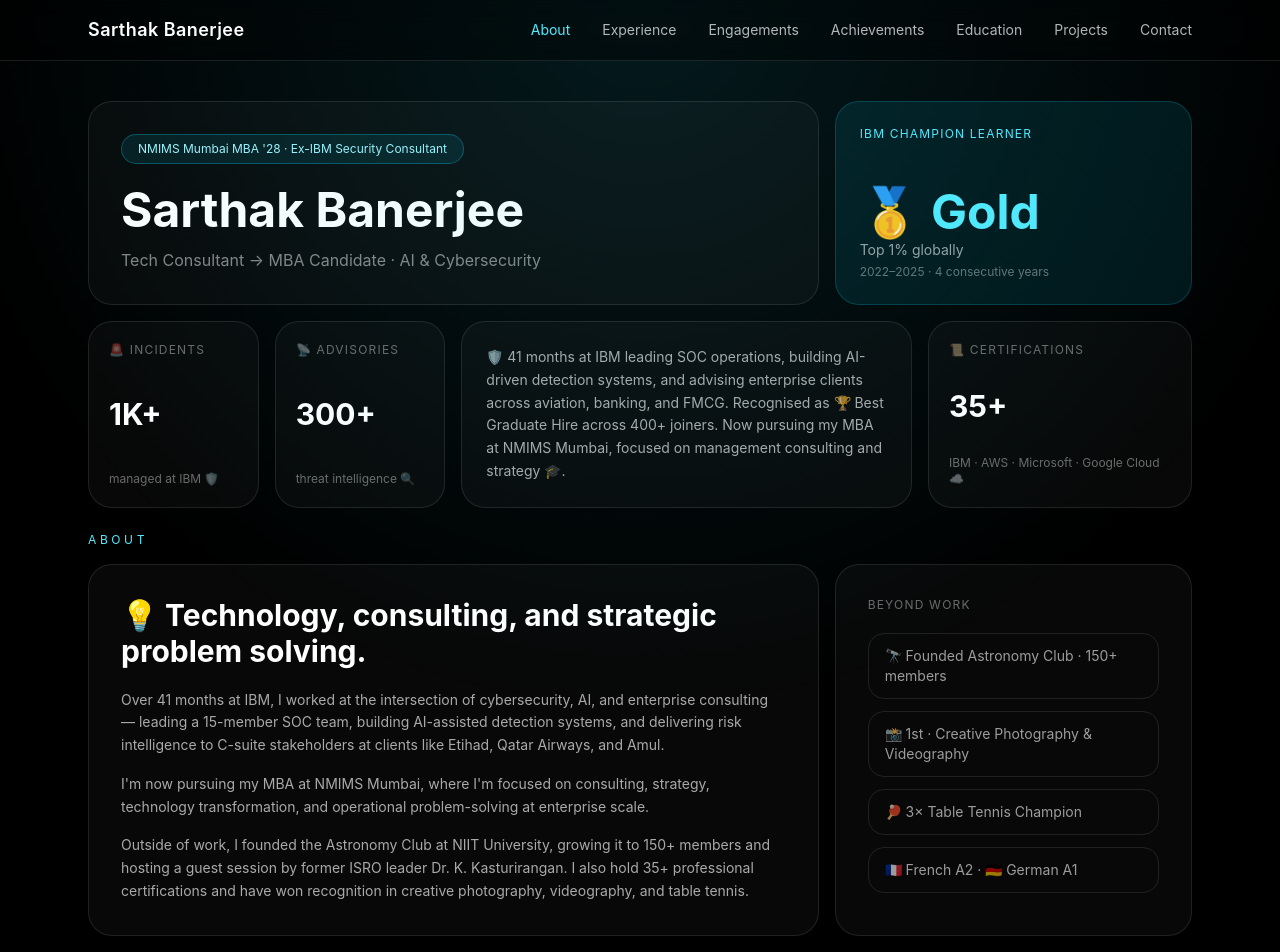
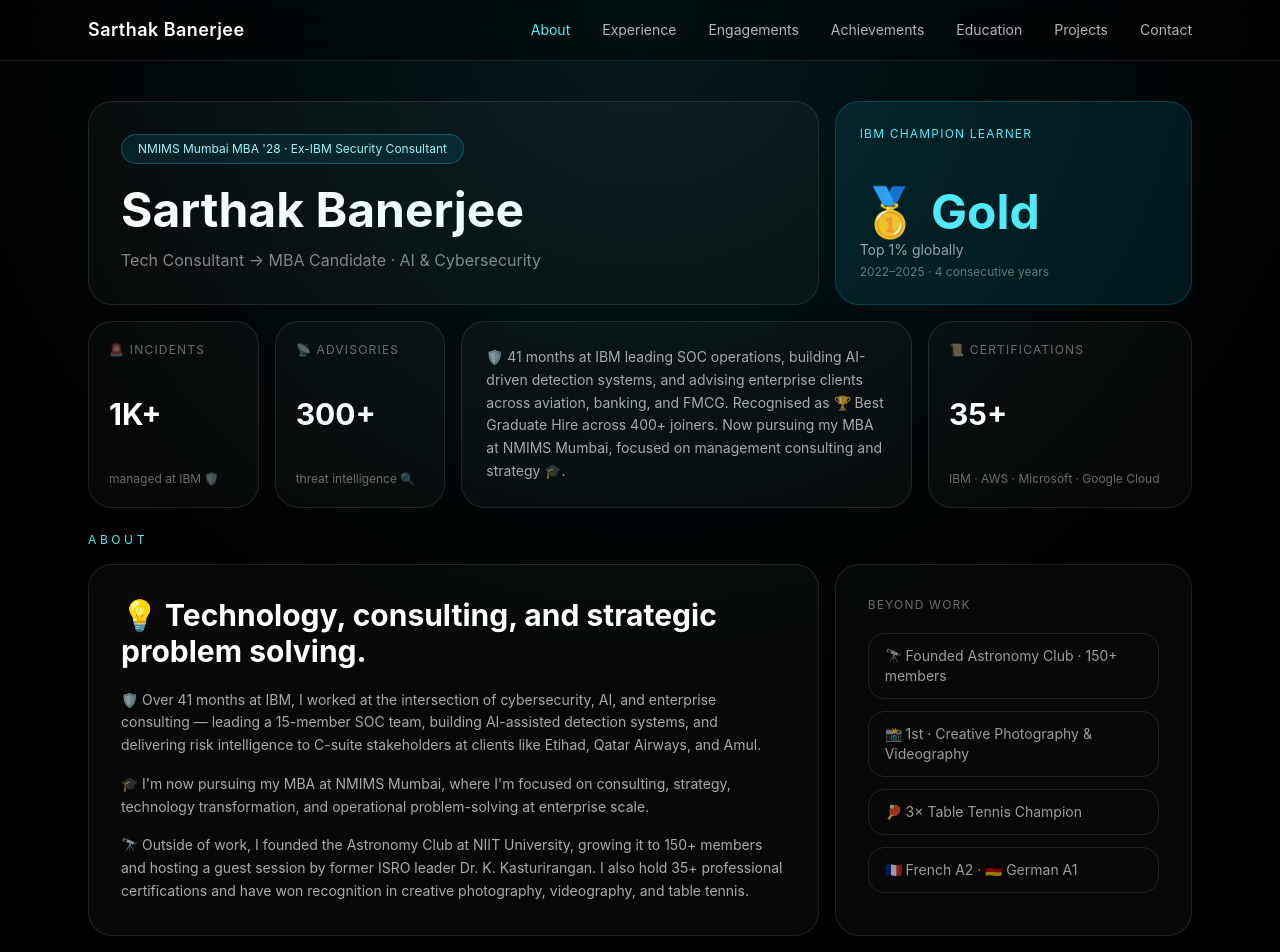
Before and after one commit to sarthak-banerjee/sarthak-banerjee.github.io, a React (Vite) app: page / in a window 1280 px wide. Shown: the top 952 px of the page. Built offline with nearby package versions, Linux system fonts and the light colour scheme.

Commit message:
more emojis

```diff
--- a/src/App.jsx
+++ b/src/App.jsx
@@ -165,7 +165,7 @@ export default function Portfolio() {
           <div className="col-span-12 md:col-span-3 bg-white/[0.03] border border-white/10 rounded-3xl p-5 flex flex-col justify-between">
             <p className="text-white/40 text-xs uppercase tracking-widest">📜 Certifications</p>
             <p className="text-3xl font-bold">35+</p>
-            <p className="text-white/40 text-xs">IBM · AWS · Microsoft · Google Cloud ☁️</p>
+            <p className="text-white/40 text-xs">IBM · AWS · Microsoft · Google Cloud</p>
           </div>
         </div>
 
@@ -176,9 +176,9 @@ export default function Portfolio() {
             <div className="col-span-12 md:col-span-8 bg-white/[0.03] border border-white/10 rounded-3xl p-8">
               <h2 className="text-3xl font-bold mb-5">💡 Technology, consulting, and strategic problem solving.</h2>
               <div className="text-white/65 leading-relaxed space-y-4 text-sm">
-                <p>Over 41 months at IBM, I worked at the intersection of cybersecurity, AI, and enterprise consulting — leading a 15-member SOC team, building AI-assisted detection systems, and delivering risk intelligence to C-suite stakeholders at clients like Etihad, Qatar Airways, and Amul.</p>
-                <p>I'm now pursuing my MBA at NMIMS Mumbai, where I'm focused on consulting, strategy, technology transformation, and operational problem-solving at enterprise scale.</p>
-                <p>Outside of work, I founded the Astronomy Club at NIIT University, growing it to 150+ members and hosting a guest session by former ISRO leader Dr. K. Kasturirangan. I also hold 35+ professional certifications and have won recognition in creative photography, videography, and table tennis.</p>
+                <p>🛡️ Over 41 months at IBM, I worked at the intersection of cybersecurity, AI, and enterprise consulting — leading a 15-member SOC team, building AI-assisted detection systems, and delivering risk intelligence to C-suite stakeholders at clients like Etihad, Qatar Airways, and Amul.</p>
+                <p>🎓 I'm now pursuing my MBA at NMIMS Mumbai, where I'm focused on consulting, strategy, technology transformation, and operational problem-solving at enterprise scale.</p>
+                <p>🔭 Outside of work, I founded the Astronomy Club at NIIT University, growing it to 150+ members and hosting a guest session by former ISRO leader Dr. K. Kasturirangan. I also hold 35+ professional certifications and have won recognition in creative photography, videography, and table tennis.</p>
               </div>
             </div>
             <div className="col-span-12 md:col-span-4 bg-white/[0.03] border border-white/10 rounded-3xl p-8 flex flex-col gap-3">
```
